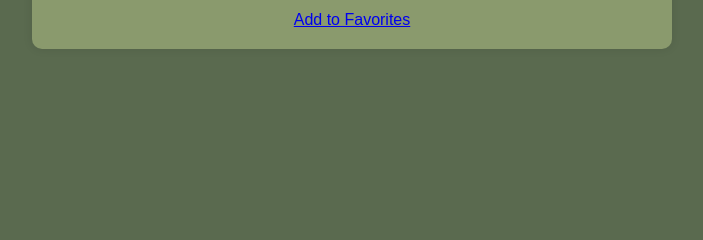
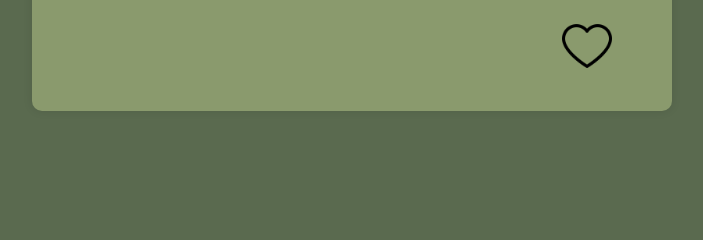
Before and after one commit to lv1tol/team_project, a Django app: page /details/1 in a window 1280 px wide. Shown: the part 489-729 px from the top of the page, without its empty margins (288-991 px from the left). Run offline with Django 5.2, Linux system fonts and the light colour scheme; data comes from the database, SQL or seed files in the repository; both versions use the stored data as it was after the commit; data that the repository does not hold is empty.

Commit message:
visual update

```diff
--- a/products/templates/products/details.html
+++ b/products/templates/products/details.html
@@ -39,11 +39,11 @@
         <p>Price: {{ product.price }}₴</p>
         <p>Category: {{ product.category }}</p>
         <p>Автор: {{ user.username }}</p>
-        <a href="{% url 'add_to_favorites' product.id %}">
+        <a href="{% url 'add_to_favorites' product.id %}" style="margin-left: 0px;">
             {% if user in product.favorites.all %}
-                Remove from Favorites
+                <img src="/sprites/heart.png" alt="" style="margin-left: 85%" width="50px"></img>
             {% else %}
-                Add to Favorites
+                <img src="/sprites/love.png" alt="" style="margin-left: 85%" width="50px"></img>
             {% endif %}
         </a>
     </div>
--- a/products/views.py
+++ b/products/views.py
@@ -78,7 +78,7 @@ def add_to_favorites(request, id):
         product.favorites.remove(request.user)
     else:
         product.favorites.add(request.user)
-    return redirect('product_list')
+    return redirect(request.META.get('HTTP_REFERER', 'product_list'))
 
 #  Мої вподобання
 @login_required
```
Also changed, not shown: db.sqlite3, sprites/heart.png (added), sprites/love.png (added).
